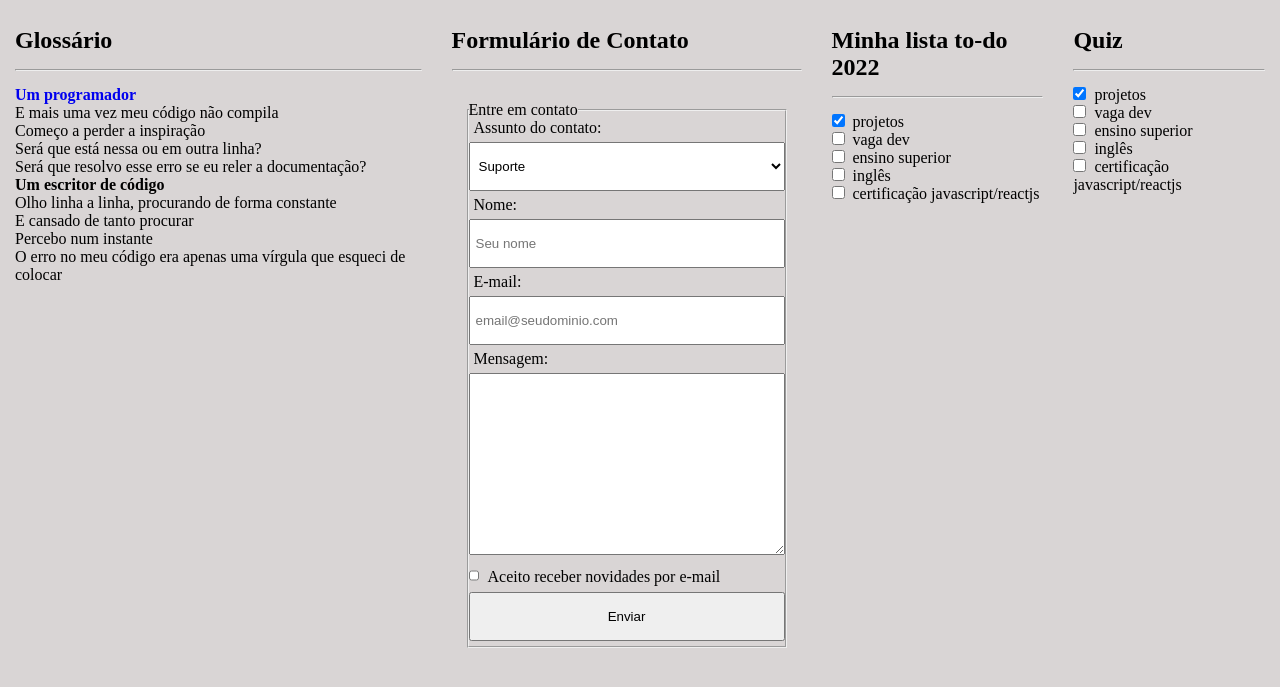
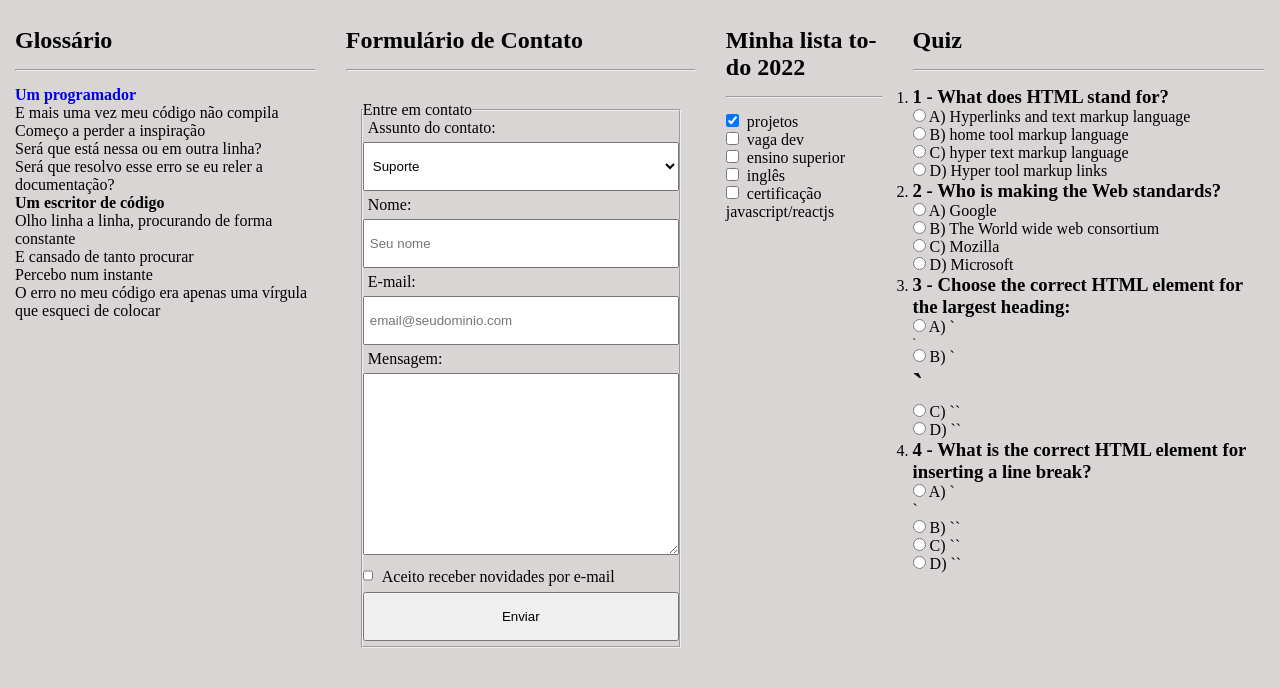
Before and after one commit to douglasabnovato/html-challenges, a plain HTML site: page index.html in a window 1280 px wide. Shown: the part 55-742 px from the top of the page. Drawn offline with Linux system fonts and the light colour scheme.

Commit message:
detalhes da tarefa 4

```diff
--- a/index.html
+++ b/index.html
@@ -177,13 +177,84 @@
       <div class="container">
         <h2>Quiz</h2>
         <hr>
-        <ul class="minha-lista" style="list-style:none;">
-            <li><input type="checkbox" checked>projetos</li>
-            <li><input type="checkbox">vaga dev</li>
-            <li><input type="checkbox">ensino superior</li>
-            <li><input type="checkbox">inglês</li>
-            <li><input type="checkbox">certificação javascript/reactjs</li>
-        </ul>
+        <ol>
+            <li>
+              <h3>1 - What does HTML stand for?</h3>
+              <div>
+                <input type="radio" name="question-1" id="question-1-a" value="A" />
+                <label for="question-1-a">A) Hyperlinks and text markup language</label>
+              </div>
+              <div>
+                <input type="radio" name="question-1" id="question-1-b" value="B" />
+                <label for="question-1-b">B) home tool markup language</label>
+              </div>
+              <div>
+                <input type="radio" name="question-1" id="question-1-c" value="C" />
+                <label for="question-1-c">C) hyper text markup language</label>
+              </div>
+              <div>
+                <input type="radio" name="question-1" id="question-1-d" value="D" />
+                <label for="question-1-d">D) Hyper tool markup links</label>
+              </div>
+            </li>
+            <li>
+                <h3>2 - Who is making the Web standards?</h3>
+                <div>
+                  <input type="radio" name="question-1" id="question-1-a" value="A" />
+                  <label for="question-1-a">A) Google</label>
+                </div>
+                <div>
+                  <input type="radio" name="question-1" id="question-1-b" value="B" />
+                  <label for="question-1-b">B) The World wide web consortium</label>
+                </div>
+                <div>
+                  <input type="radio" name="question-1" id="question-1-c" value="C" />
+                  <label for="question-1-c">C) Mozilla</label>
+                </div>
+                <div>
+                  <input type="radio" name="question-1" id="question-1-d" value="D" />
+                  <label for="question-1-d">D) Microsoft</label>
+                </div>
+              </li>
+              <li>
+                <h3>3 - Choose the correct HTML element for the largest heading:</h3>
+                <div>
+                  <input type="radio" name="question-1" id="question-1-a" value="A" />
+                  <label for="question-1-a">A) `<h6>`</label>
+                </div>
+                <div>
+                  <input type="radio" name="question-1" id="question-1-b" value="B" />
+                  <label for="question-1-b">B) `<h1>`</label>
+                </div>
+                <div>
+                  <input type="radio" name="question-1" id="question-1-c" value="C" />
+                  <label for="question-1-c">C) `<head>`</label>
+                </div>
+                <div>
+                  <input type="radio" name="question-1" id="question-1-d" value="D" />
+                  <label for="question-1-d">D) `<heading>`</label>
+                </div>
+              </li>
+              <li>
+                <h3>4 - What is the correct HTML element for inserting a line break?</h3>
+                <div>
+                  <input type="radio" name="question-1" id="question-1-a" value="A" />
+                  <label for="question-1-a">A) `<br>`</label>
+                </div>
+                <div>
+                  <input type="radio" name="question-1" id="question-1-b" value="B" />
+                  <label for="question-1-b">B) `<break>`</label>
+                </div>
+                <div>
+                  <input type="radio" name="question-1" id="question-1-c" value="C" />
+                  <label for="question-1-c">C) `<lb>`</label>
+                </div>
+                <div>
+                  <input type="radio" name="question-1" id="question-1-d" value="D" />
+                  <label for="question-1-d">D) `<bk>`</label>
+                </div>
+              </li>
+          </ol>
       </div>
     </main>
     <script>
```
